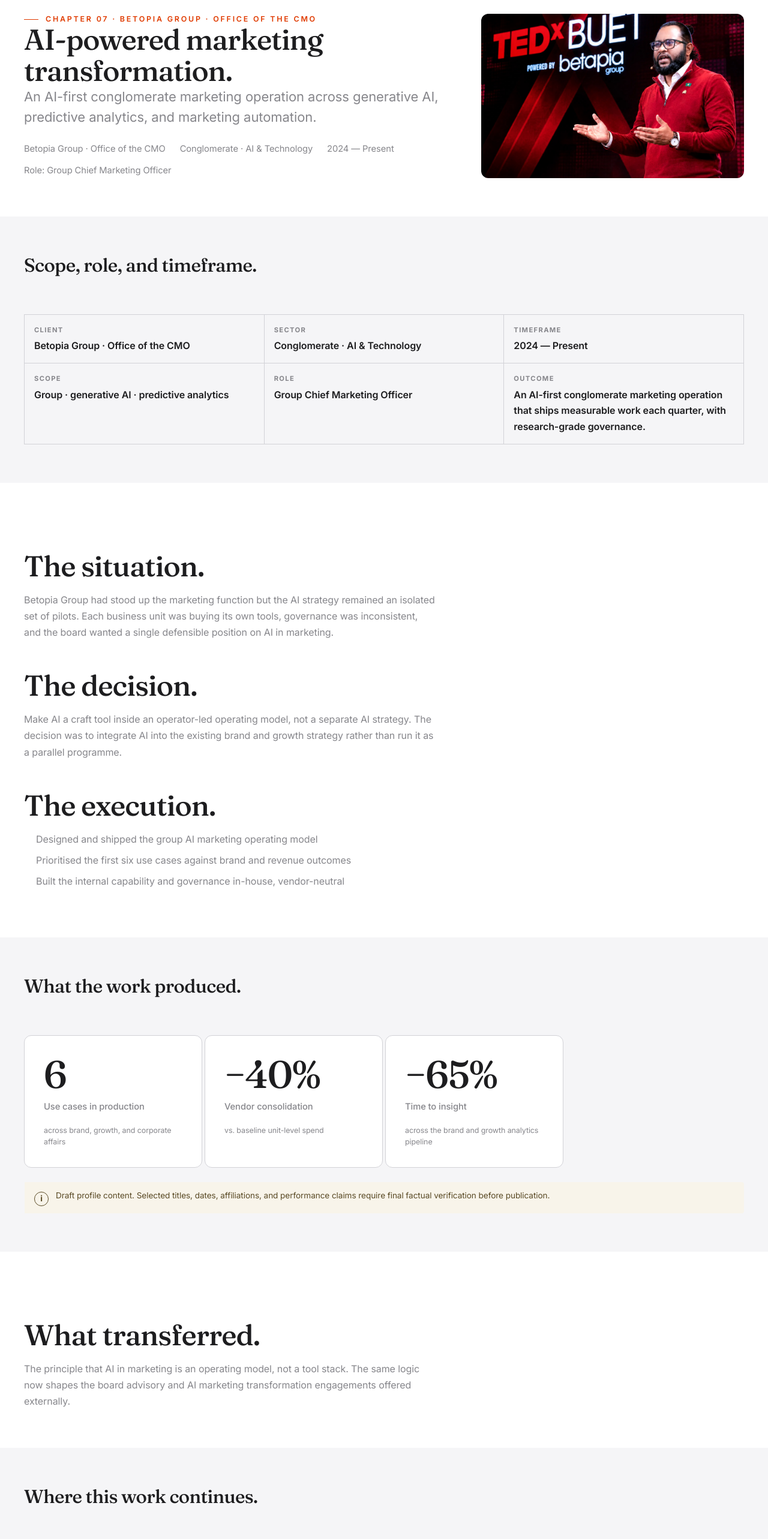
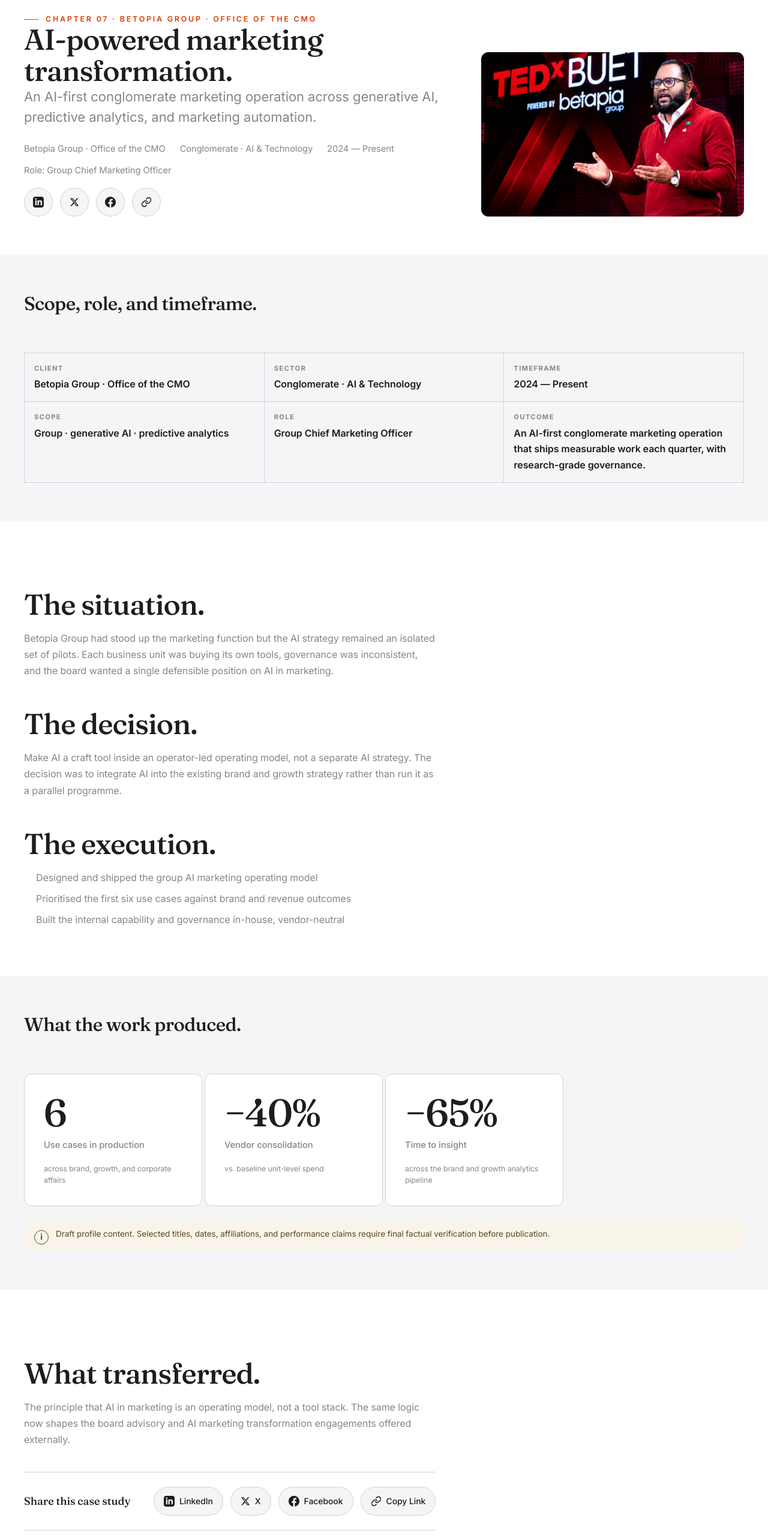
Before and after one commit to nibir404/portfolio-CMO, a Next.js app: page /work/betopia-ai-transformation in a window 1280 px wide. Shown: the part 232-2798 px from the top of the page at 60% size. Built offline with nearby package versions, Linux system fonts and the light colour scheme.

Commit message:
feat: add minimal share button variant and integrate into insights and work pages

```diff
--- a/src/app/insights/[slug]/page.tsx
+++ b/src/app/insights/[slug]/page.tsx
@@ -99,6 +99,11 @@
                 <span>{formatDate(insight.publishedAt)}</span>
                 <span>{insight.duration}</span>
               </div>
+              <ShareButtons
+                url={`${site.origin}${insight.seo.path}`}
+                title={insight.title}
+                variant="minimal"
+              />
             </div>
             <figure className="image-frame image-frame--landscape">
               <Image
@@ -149,6 +154,8 @@
           <ShareButtons
             url={`${site.origin}${insight.seo.path}`}
             title={insight.title}
+            variant="default"
+            label="Share this insight"
           />
           {insight.verificationStatus !== "verified" ? (
             <div style={{ marginTop: "2rem" }}>
--- a/src/app/work/[slug]/page.tsx
+++ b/src/app/work/[slug]/page.tsx
@@ -12,6 +12,8 @@
 import { buildPageMetadata } from "@/lib/metadata";
 import { caseStudySchema, breadcrumbSchema } from "@/lib/schema";
 import { JsonLd } from "@/components/seo/JsonLd";
+import { ShareButtons } from "@/components/ui/ShareButtons";
+import { site } from "@/content/site";
 
 type Params = { slug: string };
 
@@ -77,6 +79,11 @@
                 <span>{item.timeframe}</span>
                 <span>Role: {item.role}</span>
               </div>
+              <ShareButtons
+                url={`${site.origin}${item.seo.path}`}
+                title={item.title}
+                variant="minimal"
+              />
             </div>
             <figure className="image-frame image-frame--landscape">
               <Image
@@ -176,6 +183,12 @@
             <h2 id="transferred-title">What transferred.</h2>
             <p>{item.whatTransferred}</p>
           </div>
+          <ShareButtons
+            url={`${site.origin}${item.seo.path}`}
+            title={item.title}
+            variant="default"
+            label="Share this case study"
+          />
         </Container>
       </Section>
 
--- a/src/components/ui/ShareButtons.tsx
+++ b/src/components/ui/ShareButtons.tsx
@@ -5,9 +5,16 @@
 type ShareButtonsProps = {
   url: string;
   title: string;
+  variant?: "default" | "minimal";
+  label?: string;
 };
 
-export function ShareButtons({ url, title }: ShareButtonsProps) {
+export function ShareButtons({
+  url,
+  title,
+  variant = "default",
+  label = "Share this insight",
+}: ShareButtonsProps) {
   const [copied, setCopied] = useState(false);
 
   const handleCopy = async () => {
@@ -77,13 +84,72 @@
     },
   ];
 
+  if (variant === "minimal") {
+    return (
+      <div className="flex items-center gap-3 mt-4" aria-label="Share options">
+        {shareLinks.map((link) => (
+          <a
+            key={link.name}
+            href={link.href}
+            target="_blank"
+            rel="noopener noreferrer"
+            className="inline-flex items-center justify-center rounded-full border border-line bg-surface hover:bg-canvas hover:border-ink text-ink transition-all duration-200 outline-none focus-visible:ring-2 focus-visible:ring-accent focus-visible:ring-offset-2 w-12 h-12"
+            aria-label={link.ariaLabel}
+          >
+            {link.icon}
+          </a>
+        ))}
+        <button
+          type="button"
+          onClick={handleCopy}
+          className="inline-flex items-center justify-center rounded-full border border-line bg-surface hover:bg-canvas hover:border-ink text-ink transition-all duration-200 outline-none focus-visible:ring-2 focus-visible:ring-accent focus-visible:ring-offset-2 w-12 h-12"
+          aria-label="Copy post link to clipboard"
+        >
+          {copied ? (
+            <svg
+              viewBox="0 0 24 24"
+              width="18"
+              height="18"
+              fill="none"
+              stroke="currentColor"
+              strokeWidth="2.5"
+              strokeLinecap="round"
+              strokeLinejoin="round"
+              aria-hidden="true"
+              focusable="false"
+              className="text-emerald-600 dark:text-emerald-400"
+            >
+              <polyline points="20 6 9 17 4 12" />
+            </svg>
+          ) : (
+            <svg
+              viewBox="0 0 24 24"
+              width="18"
+              height="18"
+              fill="none"
+              stroke="currentColor"
+              strokeWidth="2"
+              strokeLinecap="round"
+              strokeLinejoin="round"
+              aria-hidden="true"
+              focusable="false"
+            >
+              <path d="M10 13a5 5 0 007.54.54l3-3a5 5 0 00-7.07-7.07l-1.72 1.71" />
+              <path d="M14 11a5 5 0 00-7.54-.54l-3 3a5 5 0 007.07 7.07l1.71-1.71" />
+            </svg>
+          )}
+        </button>
+      </div>
+    );
+  }
+
   return (
     <div
       className="my-10 py-6 border-t border-b border-line flex flex-col sm:flex-row sm:items-center sm:justify-between gap-4 max-w-[var(--reading)]"
       aria-label="Share options"
     >
       <span className="font-display font-medium text-ink text-base md:text-lg">
-        Share this insight
+        {label}
       </span>
       <div className="flex flex-wrap gap-3">
         {shareLinks.map((link) => (
```
